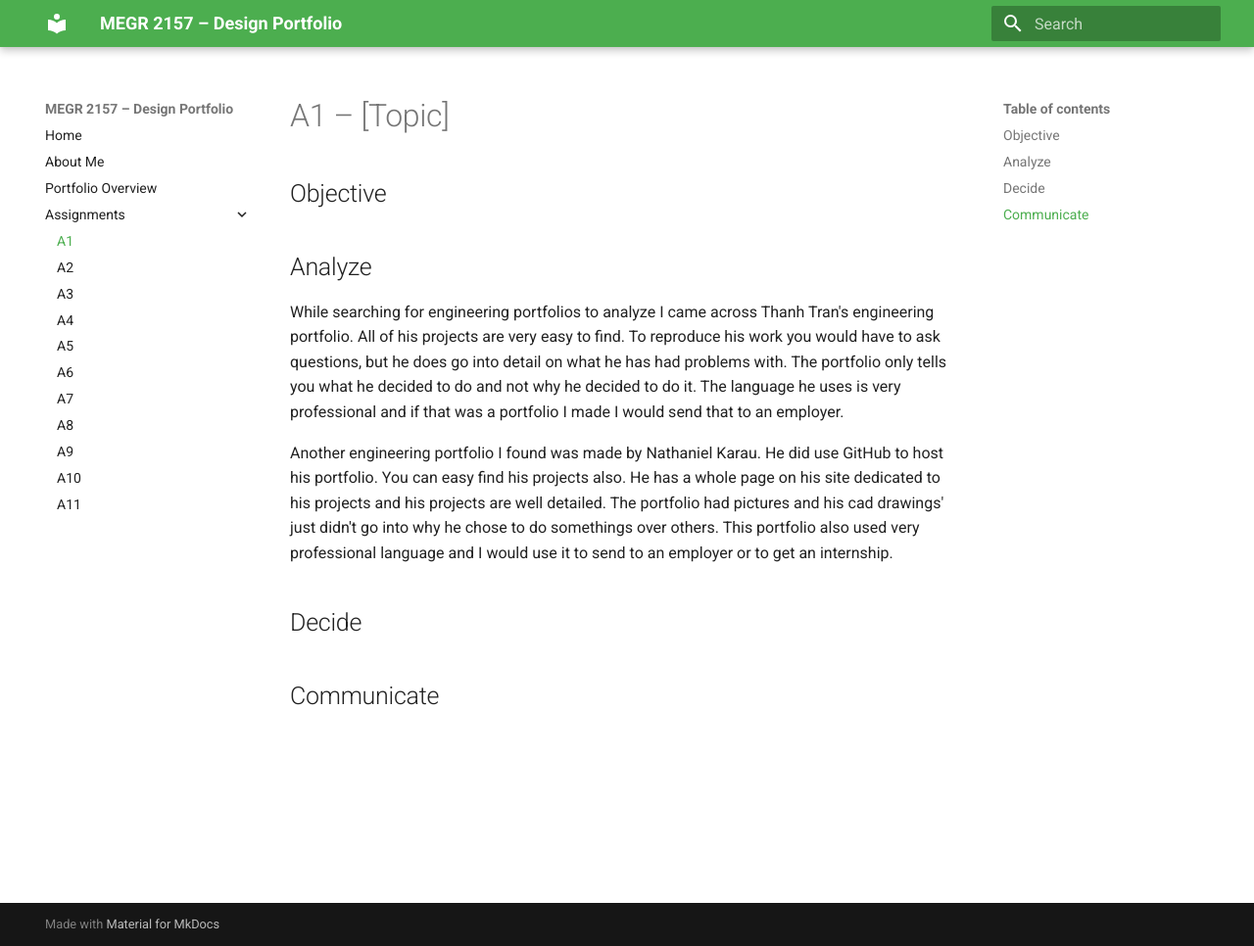
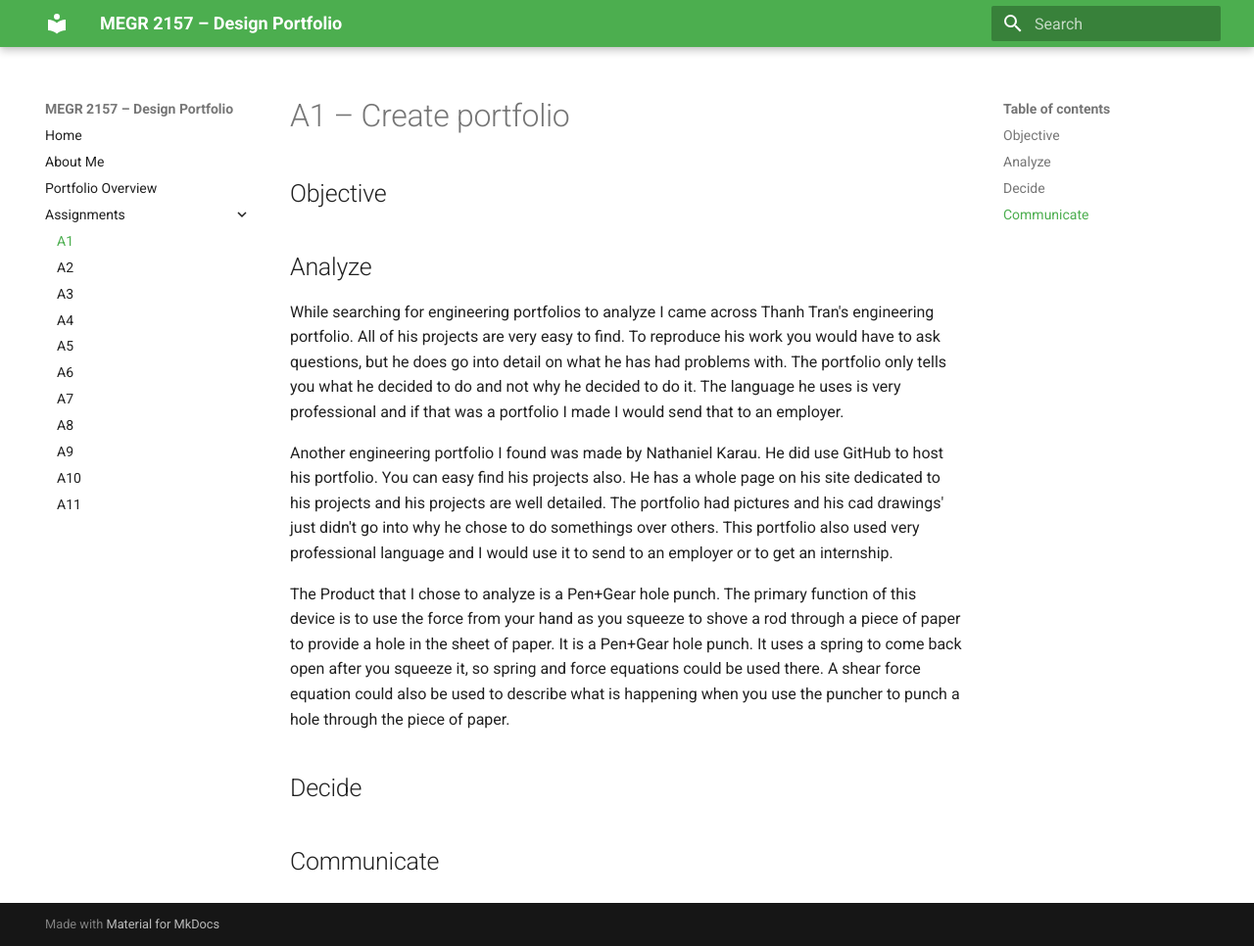
Before and after one commit to thord1-stack/design-projects-portfolio, an MkDocs documentation site: the page built from docs/assignments/A01/index.md, in a window 1280 px wide and 966 px high. Shown: the whole window at 98% size. Built offline with MkDocs 1.6.1 and Material for MkDocs 9.7.7, drawn with Linux system fonts in a browser that asks for light colours.

Commit message:
Update index.md

```diff
--- a/docs/assignments/A01/index.md
+++ b/docs/assignments/A01/index.md
@@ -1,4 +1,4 @@
-# A1 – [Topic]
+# A1 – Create portfolio
 
 ## Objective
 
@@ -8,6 +8,9 @@ While searching for engineering portfolios to analyze I came across Thanh Tran's
 
 Another engineering portfolio I found was made by Nathaniel Karau. He did use GitHub to host his portfolio. You can easy find his projects also. He has a whole page on his site dedicated to his projects and his projects are well detailed. The portfolio had pictures and his cad drawings' just didn't go into why he chose to do somethings over others. This portfolio also used very professional language and I would use it to send to an employer or to get an internship.
 
+The Product that I chose to analyze is a Pen+Gear hole punch. The primary function of this device is to use the force from your hand as you squeeze to shove a rod through a piece of paper to provide a hole in the sheet of paper. It is a Pen+Gear hole punch. It uses a spring to come back open after you squeeze it, so spring and force equations could be used there. A shear force equation could also be used to describe what is happening when you use the puncher to punch a hole through the piece of paper.
+
+
 ## Decide
 
 
```
